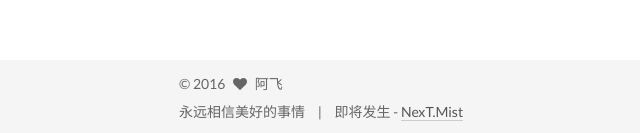
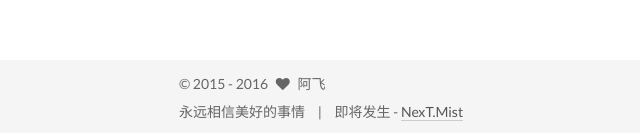
Before and after one commit to fei0356/fei0356.github.io, a plain HTML site: page 2016/04/29/My-New-Post/index.html in a window 1280 px wide. Shown: the part 3667-3800 px from the top of the page, 111-751 px from the left. Drawn offline with Linux system fonts and the light colour scheme; a script that the page names is missing.

Commit message:
Site updated: 2016-04-30 15:35:23

```diff
--- a/2016/04/29/My-New-Post/index.html
+++ b/2016/04/29/My-New-Post/index.html
@@ -562,7 +562,7 @@
       <div class="footer-inner">
         <div class="copyright" >
 
-  &copy;
+  &copy;  2015 -
   <span itemprop="copyrightYear">2016</span>
   <span class="with-love">
     <i class="fa fa-heart"></i>
```
Also changed, not shown: 2016/04/29/new-mod/index.html (+1 -1 lines), about/index-1.html (+1 -1 lines), about/index.html (+1 -1 lines), archives/2016/04/index.html (+1 -1 lines), archives/2016/index.html (+1 -1 lines), archives/index.html (+1 -1 lines), categories/index.html (+1 -1 lines), categories/javascript/index.html (+1 -1 lines), categories/javascript/日记/index.html (+1 -1 lines), index.html (+1 -1 lines), tags/index.html (+1 -1 lines), tags/test/index.html (+1 -1 lines), tags/技术/index.html (+1 -1 lines).
